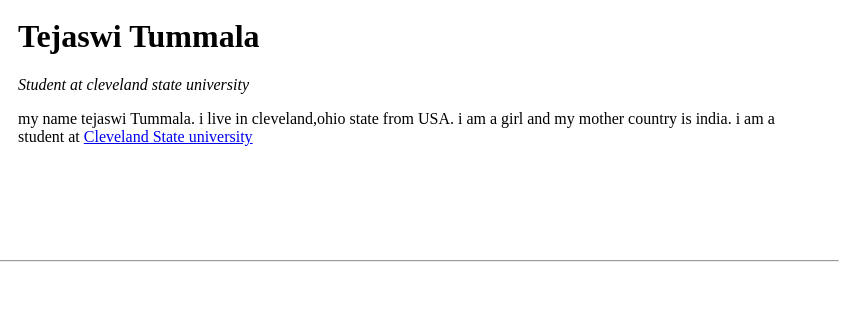
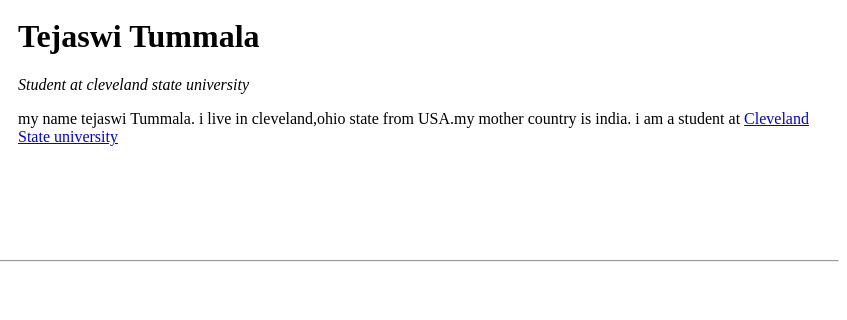
Before and after one commit to tejaswitummala1998/cvtejaswi, a plain HTML site: page index.html in a window 1280 px wide. Shown: the part 102-422 px from the top of the page, 433-1280 px from the left. Drawn offline with Linux system fonts and the light colour scheme.

Commit message:
add initial changes to cv

```diff
--- a/index.html
+++ b/index.html
@@ -16,7 +16,7 @@
       <td>
         <h1> Tejaswi Tummala</h1>
         <p><em>Student at cleveland state university</em></p>
-        <p>my name tejaswi Tummala. i live in cleveland,ohio state from USA. i am a girl and my mother country is india.
+        <p>my name tejaswi Tummala. i live in cleveland,ohio state from USA.my mother country is india.
           i am a student at <a href=https://www.csuohio.edu/center-for-elearning/academic-integrity-statement>Cleveland State university</a>
       </td>
     </tr>
```
